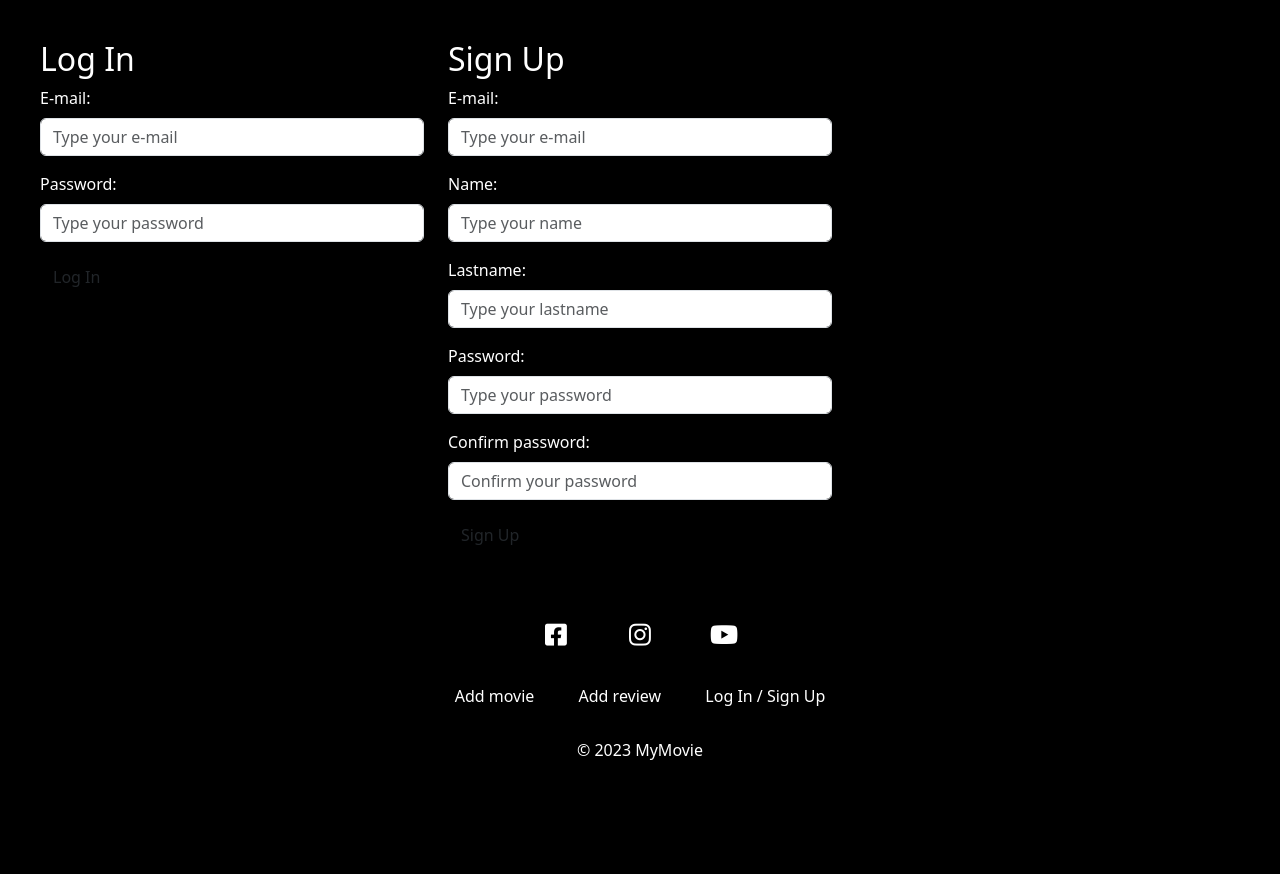
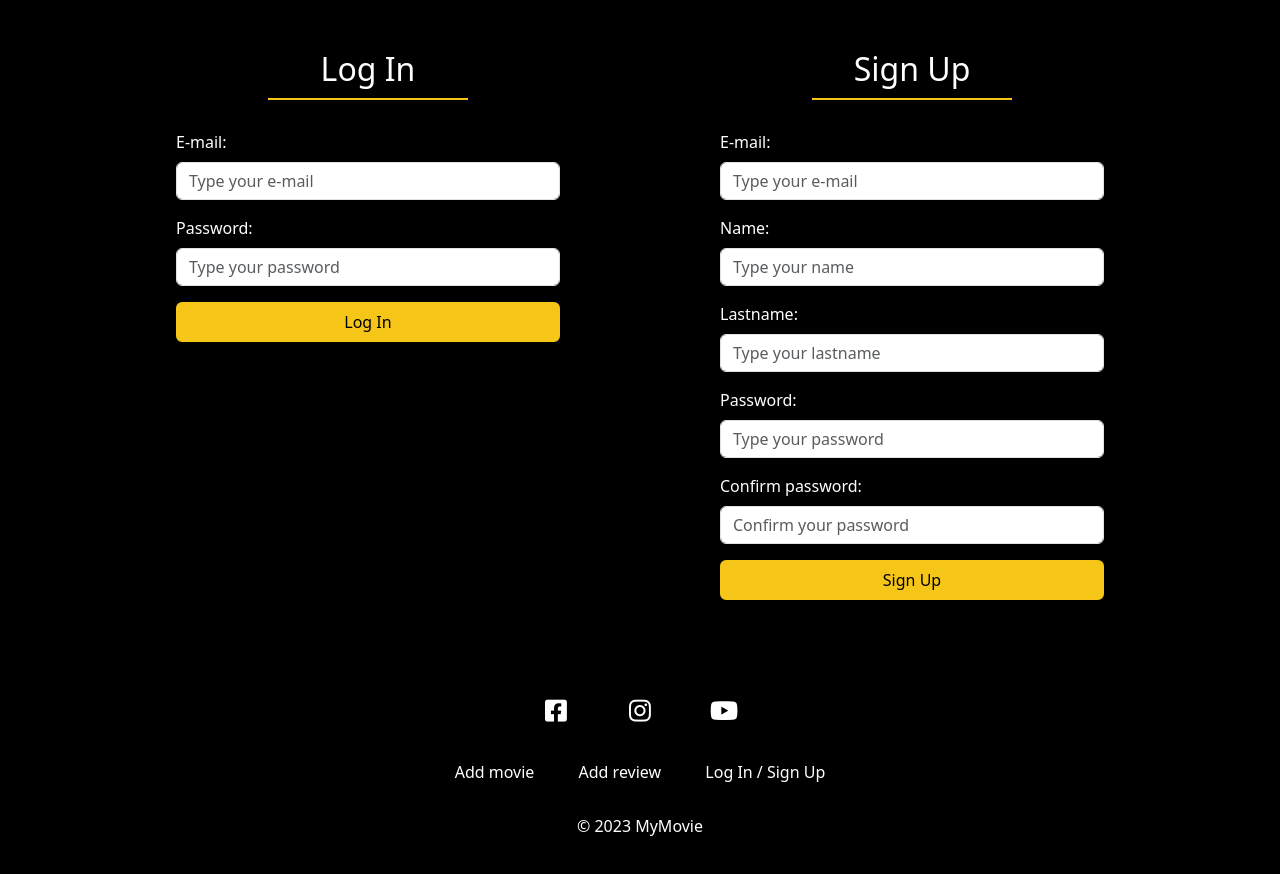
Before and after one commit to ronycastroc/mymovie-php, a PHP site: page /auth.php in a window 1280 px wide. Shown: the part 76-950 px from the top of the page. Before the commit the page ends 836 px from the top, so only its background shows below. Run offline with PHP 8.4, Linux system fonts and the light colour scheme.

Commit message:
style: auth page

```diff
--- a/auth.php
+++ b/auth.php
@@ -16,7 +16,7 @@
             <label for="password" class="form-label">Password:</label>
             <input type="password" class="form-control" id="password" name="password" placeholder="Type your password">
           </div>
-          <input type="submit" class="btn card-btn" value="Log In">
+          <input type="submit" class="btn" id="card-btn" value="Log In">
         </form>
       </div>
       <div class="col-md-4" id="register-container">
@@ -43,7 +43,7 @@
             <label for="confirmpassword" class="form-label">Confirm password:</label>
             <input type="password" class="form-control" id="confirmpassword" name="confirmpassword" placeholder="Confirm your password">
           </div>
-          <input type="submit" class="btn card-btn" value="Sign Up">
+          <input type="submit" class="btn" id="card-btn" value="Sign Up">
         </form>
       </div>
     </div>
--- a/css/styles.css
+++ b/css/styles.css
@@ -93,6 +93,39 @@
   padding: 40px;
 }
 
+/* LOGIN / SIGNUP */
+#auth-row {
+  justify-content: space-evenly;
+}
+
+#login-container h2,
+#register-container h2 {
+  text-align: center;
+  border-bottom: 2px solid #F5C518;
+  width: 200px;
+  margin: 0 auto;
+  padding: 10px;
+}
+
+#login-container form,
+#register-container form {
+  max-width: 400px;
+  margin: 30px auto;
+}
+
+#card-btn {
+  color: #000;
+  background-color: #F5C518;
+  border: 2px solid #F5C518;
+  width: 100%;
+}
+
+#card-btn:hover {
+  background-color: transparent;
+  color: #F5C518;
+  border-color: #F5C518;
+}
+
 /* FOOTER */
 #footer {
   background-color: #000;
```
